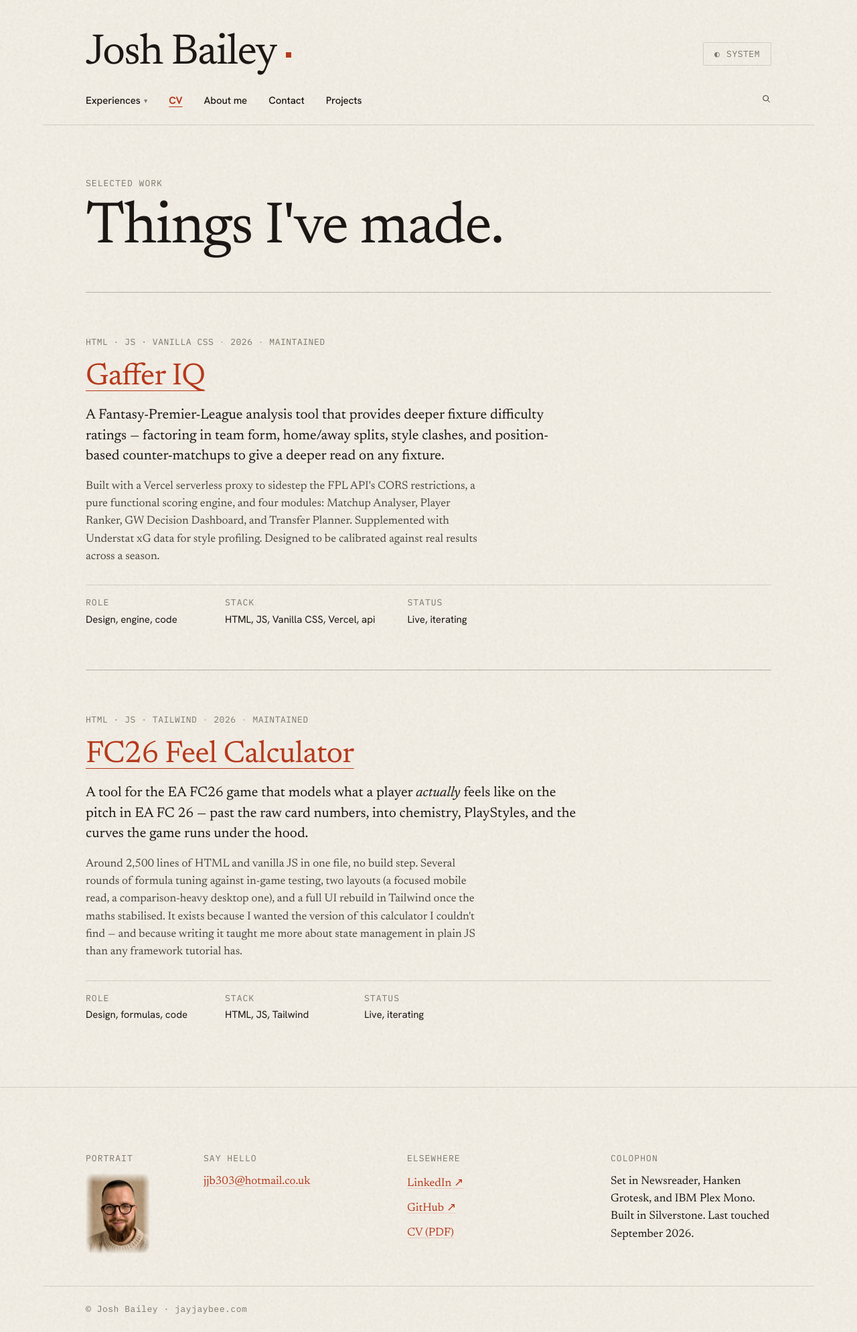
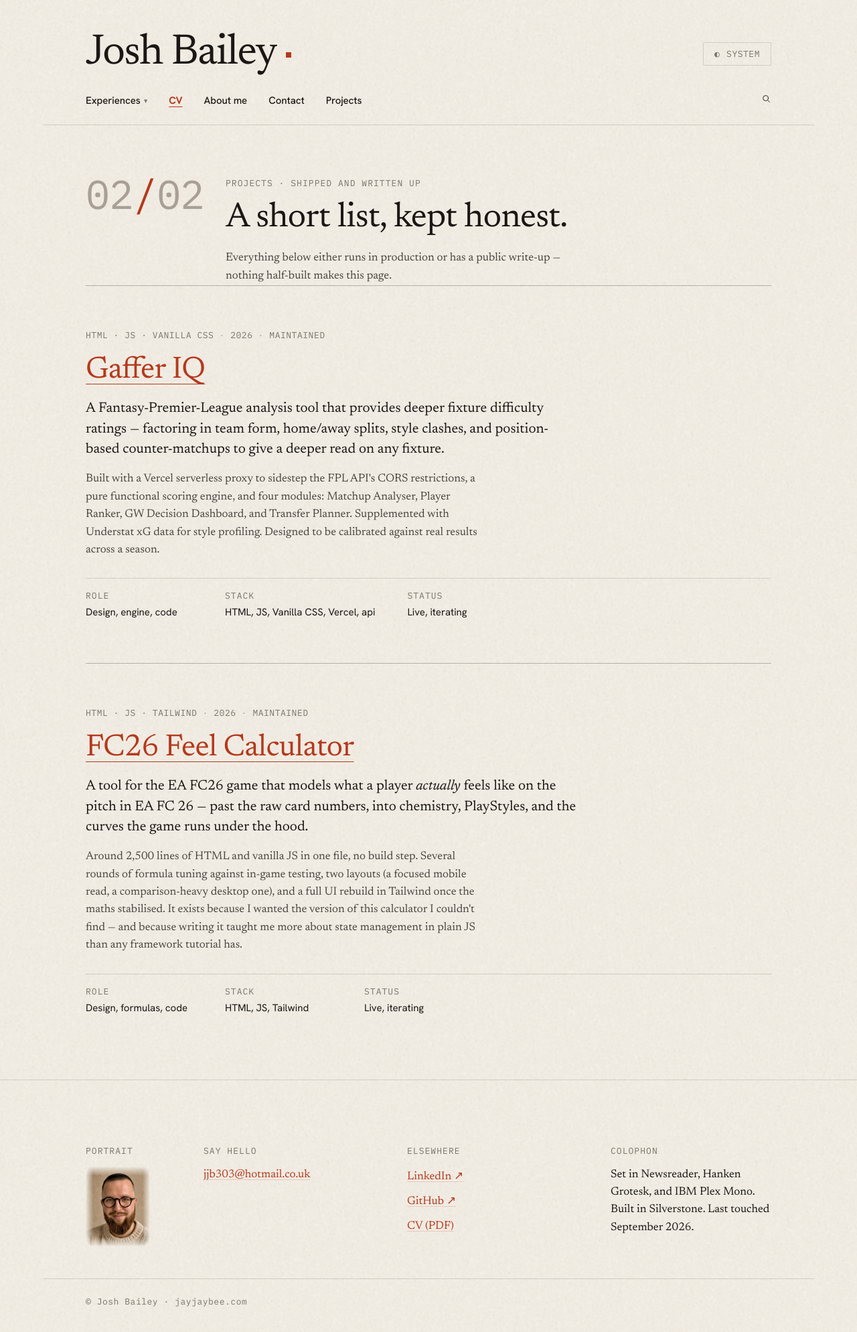
Before and after one commit to JAYJAYBEE303/jayjaybee-site, a Jekyll site: the page built from projects/index.html, in a window 1280 px wide. Shown: the whole page at 67% size. Built offline with Jekyll 4.4.1, drawn with Linux system fonts in a browser that asks for light colours.

Commit message:
Add /projects hero ledger component (Liquid include, not React)
Remapped from a React/Tailwind spec (src/components/ui/*.tsx) to this
site's real stack: no npm/React/Tailwind exists here.

- _includes/projects-hero.html: Liquid include w/ optional params
  (count, kicker, title, sub, heading_id) — the include-param
  equivalent of a props-driven component
- assets/css/layout.css: .proj-hero-b block, token-only (every var()
  in the spec already matched real variables.css). Fixed two real
  bugs found in testing: (1) lh-tight -> lh-snug on the title to match
  this site's own --fs-headline pairing convention (.section-title),
  (2) grid-template-columns 5.5rem -> minmax(5.5rem, max-content) —
  the fixed column was narrower than 'NN/NN' at its clamp() scale and
  either wrapped mid-glyph or overflowed into the kicker text
- projects/index.html: swapped the old mono-label + h1.section-title
  header for the new include; count is the real 02/02 (2 projects),
  not the spec's placeholder 04/04
- reveal-on-scroll sync: added .proj-hero-b to all 6 selector-list
  sync points (components.css x4, global.css reduced-motion block,
  animations.js BELOW_GATE_SELECTOR) so it fades in like every other
  major section instead of sitting inert
- cache-bust bumps: layout.css 43->44, components.css 48->49,
  global.css 51->52, animations.js 13->14

Co-Authored-By: Claude Sonnet 5 <noreply@anthropic.com>

```diff
--- /dev/null
+++ b/_includes/projects-hero.html
@@ -0,0 +1,40 @@
+{%- comment -%}
+=============================================================================
+  projects-hero.html — the "ledger" hero variant: entry count on the left,
+  kicker/title/sub on the right. An alternate to the mono-label +
+  .section-title--display header pattern (see /projects/wiki/index.html for
+  that one) — this is the one /projects/index.html uses.
+
+  Usage:
+      {% include projects-hero.html
+         count="02/02"
+         kicker="Projects · shipped and written up"
+         title="A short list, kept honest."
+         sub="Everything below either runs in production or has a public
+              write-up — nothing half-built makes this page."
+         heading_id="work-heading" %}
+
+  All params optional except `title` — pass one. Jekyll has no clean
+  build-time assertion to enforce that (no plugin here to add one), so
+  an omitted `title` renders a real but empty <h1> rather than failing
+  the build; treat that as a call-site bug if it ever shows up.
+
+  `heading_id` is optional — set it when the section wrapping this
+  include uses `aria-labelledby` and needs the id on the <h1> itself
+  (as /projects/index.html's <section class="work"> does).
+=============================================================================
+{%- endcomment -%}
+<section class="proj-hero-b" aria-label="{{ include.kicker | default: "Projects" }}">
+  {%- if include.count %}
+  <p class="proj-hero-b__n" aria-hidden="true">{{ include.count | split: "/" | first }}<span>/</span>{{ include.count | split: "/" | last }}</p>
+  {%- endif %}
+  <div>
+    {%- if include.kicker %}
+    <p class="proj-hero-b__kicker">{{ include.kicker }}</p>
+    {%- endif %}
+    <h1{% if include.heading_id %} id="{{ include.heading_id }}"{% endif %} class="proj-hero-b__title">{{ include.title }}</h1>
+    {%- if include.sub %}
+    <p class="proj-hero-b__sub">{{ include.sub }}</p>
+    {%- endif %}
+  </div>
+</section>
--- a/_layouts/default.html
+++ b/_layouts/default.html
@@ -119,7 +119,7 @@
     })();
   </script>
 
-  <link rel="stylesheet" href="/assets/css/global.css?v=51" />
+  <link rel="stylesheet" href="/assets/css/global.css?v=52" />
 </head>
 <body>
   <a class="skip-link" href="#main">Skip to content</a>
@@ -326,7 +326,7 @@
     </div>
   </footer>
 
-  <script src="/assets/js/animations.js?v=13" defer></script>
+  <script src="/assets/js/animations.js?v=14" defer></script>
   <script src="/assets/js/search.js?v=3" defer></script>
 </body>
 </html>
--- a/assets/css/components.css
+++ b/assets/css/components.css
@@ -91,6 +91,7 @@
   .roles .section-head,
   .role-item,
   .work  .section-head,
+  .proj-hero-b,
   .work-item,
   .about  .section-head,
   .about__rule,
@@ -143,6 +144,7 @@
   .roles .section-head,
   .role-item,
   .work  .section-head,
+  .proj-hero-b,
   .work-item,
   .about  .section-head,
   .about__rule,
@@ -340,6 +342,7 @@ html:not(.is-home) :is(
   .roles .section-head,
   .role-item,
   .work  .section-head,
+  .proj-hero-b,
   .work-item,
   .about  .section-head,
   .about__rule,
@@ -366,6 +369,7 @@ html:not(.is-home) :is(
   .roles .section-head,
   .role-item,
   .work  .section-head,
+  .proj-hero-b,
   .work-item,
   .about  .section-head,
   .about__rule,
--- a/assets/css/global.css
+++ b/assets/css/global.css
@@ -16,8 +16,8 @@
    ========================================================================= */
 
 @import url('variables.css?v=41');
-@import url('layout.css?v=43');
-@import url('components.css?v=48');
+@import url('layout.css?v=44');
+@import url('components.css?v=49');
 @import url('wiki.css?v=7');
 
 /* =========================================================================
@@ -196,6 +196,7 @@ a:focus-visible {
     .roles .section-head,
     .role-item,
     .work  .section-head,
+    .proj-hero-b,
     .work-item,
     .about  .section-head,
     .about__rule,
--- a/assets/css/layout.css
+++ b/assets/css/layout.css
@@ -238,6 +238,71 @@
   .section-title--display {
     font-size: clamp(2rem, 8.5vw, 3.25rem);
   }
+}
+
+/* =========================================================================
+   PROJECTS HERO (ledger variant)
+   Alternate opening-header treatment for /projects — a two-column ledger
+   row (entry count, then kicker/title/sub) instead of the mono-label +
+   .section-title--display pattern used elsewhere. Markup + params live
+   in _includes/projects-hero.html.
+
+   --lh-snug (not --lh-tight) on the title, matching .section-title
+   above: --fs-headline is this site's h2-scale token and always pairs
+   with --lh-snug; --lh-tight is reserved for --fs-display (.lede-line,
+   .section-title--display).
+   ========================================================================= */
+.proj-hero-b {
+  max-width: var(--measure-wide);
+  display: grid;
+  /* 5.5rem is a floor, not a fixed track: "NN/NN" at this clamp scale
+     renders wider than 5.5rem, and a fixed track lets nowrap content
+     overflow into the second column rather than growing to fit it.
+     minmax(...,  max-content) grows the track to the numeral's real
+     width instead. */
+  grid-template-columns: minmax(5.5rem, max-content) 1fr;
+  gap: var(--space-6);
+  align-items: start;
+}
+@media (max-width: 36rem) {
+  .proj-hero-b { grid-template-columns: 1fr; }
+}
+.proj-hero-b__n {
+  font-family: var(--font-mono);
+  font-size: clamp(2.5rem, 4vw + 1rem, 3.75rem);
+  line-height: 0.85;
+  letter-spacing: -0.01em;
+  color: var(--fg-faint);
+  /* The 5.5rem column is narrower than "NN/NN" at this clamp scale —
+     nowrap lets the numeral hang past its gutter (an editorial
+     ledger device) instead of wrapping mid-glyph across three lines. */
+  white-space: nowrap;
+}
+.proj-hero-b__n span { color: var(--accent); }
+.proj-hero-b__title {
+  font-family: var(--font-serif);
+  font-weight: var(--fw-regular);
+  font-size: var(--fs-headline);
+  line-height: var(--lh-snug);
+  letter-spacing: var(--tr-headline);
+  color: var(--fg);
+  text-wrap: balance;
+}
+.proj-hero-b__kicker {
+  font-family: var(--font-mono);
+  font-size: var(--fs-mono);
+  letter-spacing: var(--tr-mono-caps);
+  text-transform: uppercase;
+  color: var(--fg-quiet);
+  margin-bottom: var(--space-3);
+}
+.proj-hero-b__sub {
+  font-family: var(--font-serif);
+  font-size: var(--fs-body);
+  line-height: var(--lh-prose);
+  color: var(--fg-muted);
+  margin-top: var(--space-4);
+  max-width: var(--measure-prose);
 }
 
 /* =========================================================================
--- a/assets/js/animations.js
+++ b/assets/js/animations.js
@@ -195,6 +195,7 @@
     '.roles .section-head',
     '.role-item',
     '.work  .section-head',
+    '.proj-hero-b',
     '.work-item',
     '.about  .section-head',
     '.about__rule',
--- a/projects/index.html
+++ b/projects/index.html
@@ -37,10 +37,12 @@ scroll_gate: false
      lands straight on the work.
      ============================================================ -->
 <section class="work" aria-labelledby="work-heading">
-  <header class="section-head">
-    <span class="mono-label">Selected&nbsp;work</span>
-    <h1 id="work-heading" class="section-title section-title--display">Things I've made.</h1>
-  </header>
+  {%- include projects-hero.html
+       count="02/02"
+       kicker="Projects · shipped and written up"
+       title="A short list, kept honest."
+       sub="Everything below either runs in production or has a public write-up — nothing half-built makes this page."
+       heading_id="work-heading" -%}
 
   <ol class="work-list" role="list">
 
```
